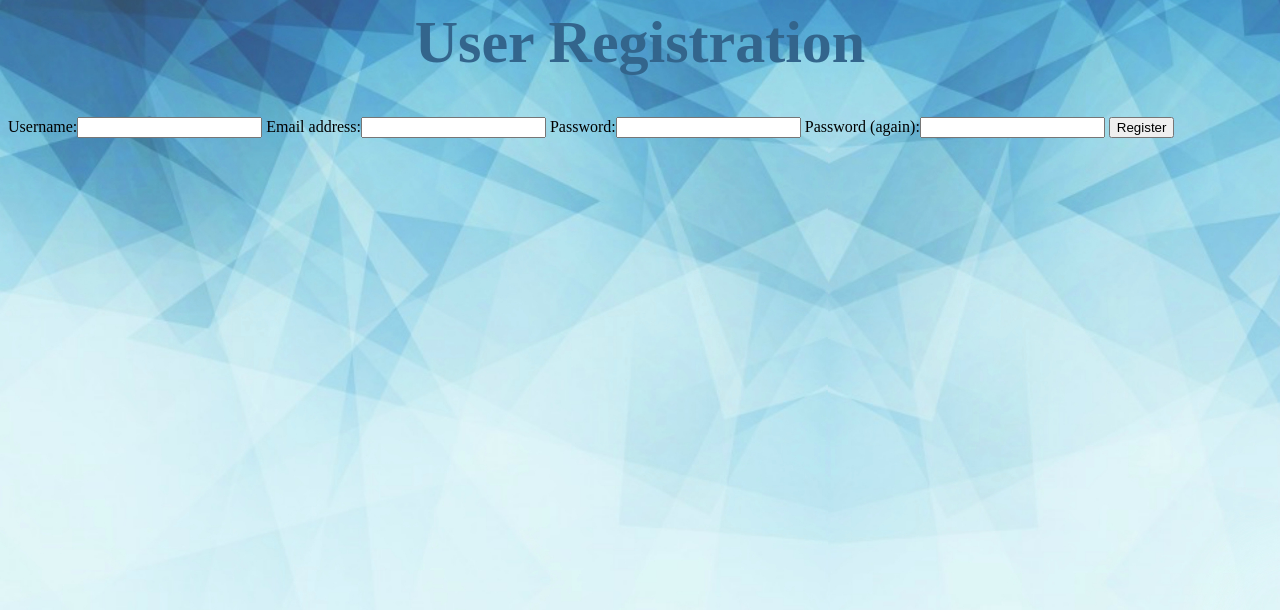
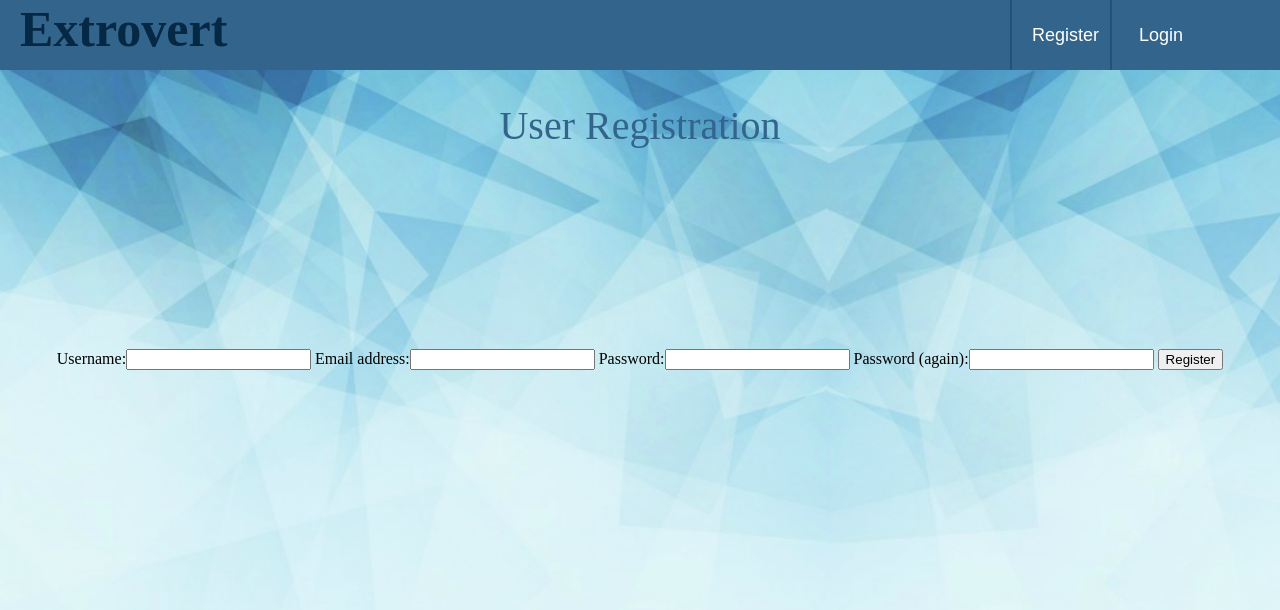
Before and after one commit to HugoSK/Group86TDT4140, a Django app: page /register/ in a window 1280 px wide. Shown: the top 610 px of the page. Run offline with Django 3.2, Linux system fonts and the light colour scheme.

Commit message:
base og index update for fungerende knapper

```diff
--- a/myapp2/login/templates/base.html
+++ b/myapp2/login/templates/base.html
@@ -6,8 +6,18 @@
         {% block title %}{% endblock %}</title>
     </head>
     <body>
-        <h1>{% block head %}{% endblock %}</h1>
-        {% block content %}{% endblock %}
+    <div id="header">Extrovert
+    <form action="register">
+          <button class="register">Register</button>
+         </form>
+        <div class="dropdown">
+            <form action="../login">
+                <button class="login">Login</button>
+         </form>
+        </div>
+    </div>
+    <br><br><br><p>{% block head %}{% endblock %}</p>
+    <div id="mainpic">{% block content %}{% endblock %}</div>
 
     </body>
 </html>
```
Also changed, not shown: myapp2/login/templates/index.html (+8 -2 lines).
